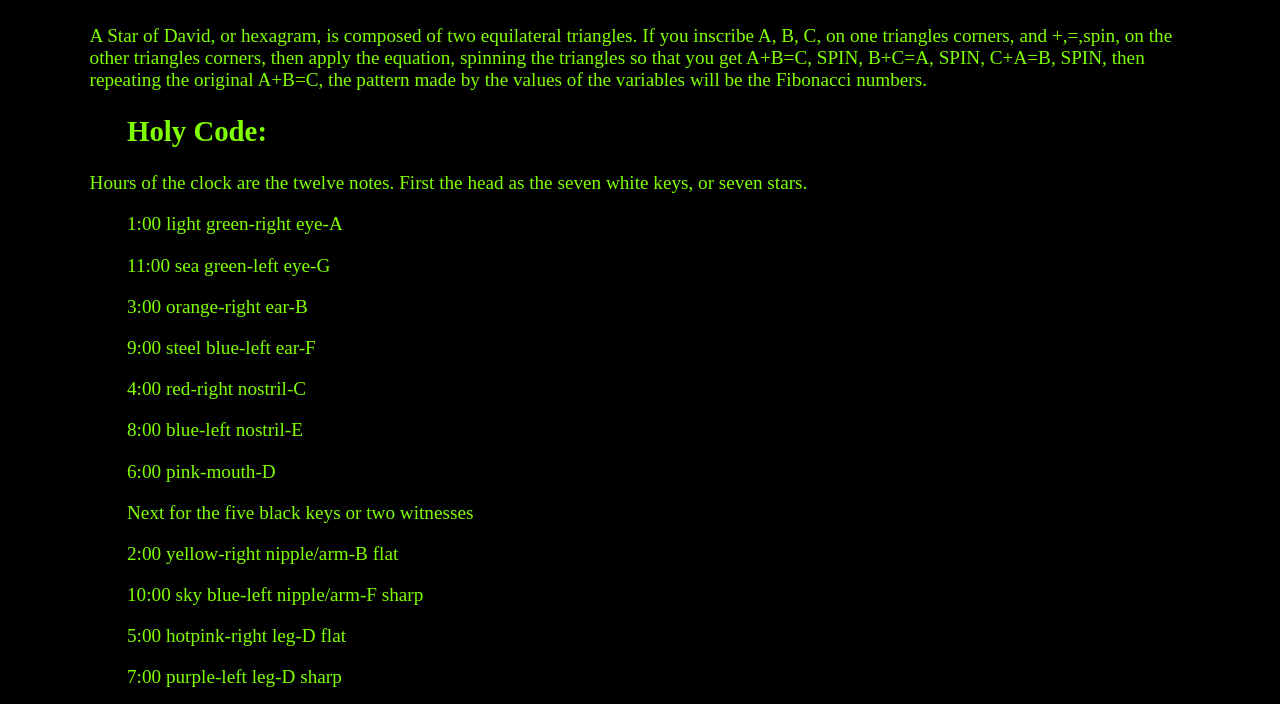
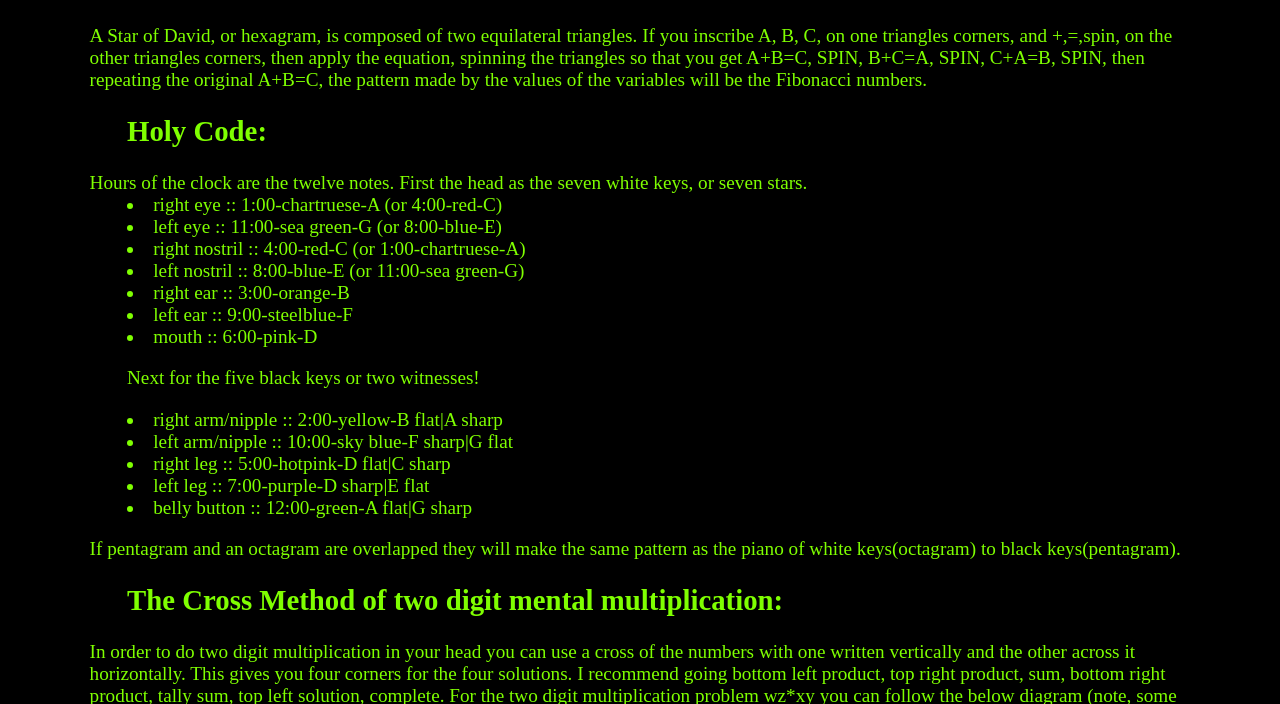
Before and after one commit to Z1X1Z/TheZone, a PHP site: page /ideas.html in a window 1280 px wide. Shown: the part 433-1137 px from the top of the page. Run offline with PHP 8.4, Linux system fonts and the light colour scheme.

Commit message:
Holy Code option

```diff
--- a/ideas.html
+++ b/ideas.html
@@ -22,21 +22,27 @@ A Star of David, or hexagram, is composed of two equilateral triangles.  If you
 
 
 <h2>Holy Code:</h2>
-Hours of the clock are the twelve notes.  First the head as the seven white keys, or seven stars.
-<p>1:00 light green-right eye-A
-</p><p>11:00 sea green-left eye-G
-</p><p>3:00 orange-right ear-B
-</p><p>9:00 steel blue-left ear-F
-</p><p>4:00 red-right nostril-C
-</p><p>8:00 blue-left nostril-E
-</p><p>6:00 pink-mouth-D
-</p><p></p><p>Next for the five black keys or two witnesses
-</p><p>2:00 yellow-right nipple/arm-B flat
-</p><p>10:00 sky blue-left nipple/arm-F sharp
-</p><p>5:00 hotpink-right leg-D flat
-</p><p>7:00 purple-left leg-D sharp
-</p><p>12:00 green-belly button-A flat|G sharp
-</p>If a pentagram and an octagram are overlapped they will make the same pattern as the piano of white keys(octagram) to black keys(pentagram).
+Hours of the clock are the twelve notes.
+First the head as the seven white keys, or seven stars.
+<li>right eye :: 1:00-chartruese-A (or 4:00-red-C)</li>
+<li>left eye :: 11:00-sea green-G (or 8:00-blue-E)</li>
+
+<li>right nostril :: 4:00-red-C (or 1:00-chartruese-A)</li>
+
+<li>left nostril :: 8:00-blue-E (or 11:00-sea green-G)</li>
+
+<li>right ear :: 3:00-orange-B</li>
+<li>left ear :: 9:00-steelblue-F</li>
+<li>mouth :: 6:00-pink-D</li>
+
+<p/>Next for the five black keys or two witnesses!<p/>
+
+<li>right arm/nipple :: 2:00-yellow-B flat|A sharp</li>
+<li>left arm/nipple :: 10:00-sky blue-F sharp|G flat</li>
+<li>right leg :: 5:00-hotpink-D flat|C sharp</li>
+<li>left leg :: 7:00-purple-D sharp|E flat</li>
+<li>belly button :: 12:00-green-A flat|G sharp</li>
+</p>If pentagram and an octagram are overlapped they will make the same pattern as the piano of white keys(octagram) to black keys(pentagram).
 <h2>The Cross Method of two digit mental multiplication:</h2>
 In order to do two digit multiplication in your head you can use a cross of the numbers with one written vertically and the other across it horizontally.  This gives you four corners for the four solutions.  I recommend going bottom left product, top right product, sum, bottom right product, tally sum, top left solution, complete.
     For the two digit multiplication problem wz*xy you can follow the below diagram (note, some variables may be zero):
--- a/styles.css
+++ b/styles.css
@@ -48,7 +48,7 @@ li {
 
 
     }
-ul{
+#centered{
     text-align: center;
 text-indent: 0em;
 }
```
Also changed, not shown: index.html (+14 -11 lines).
